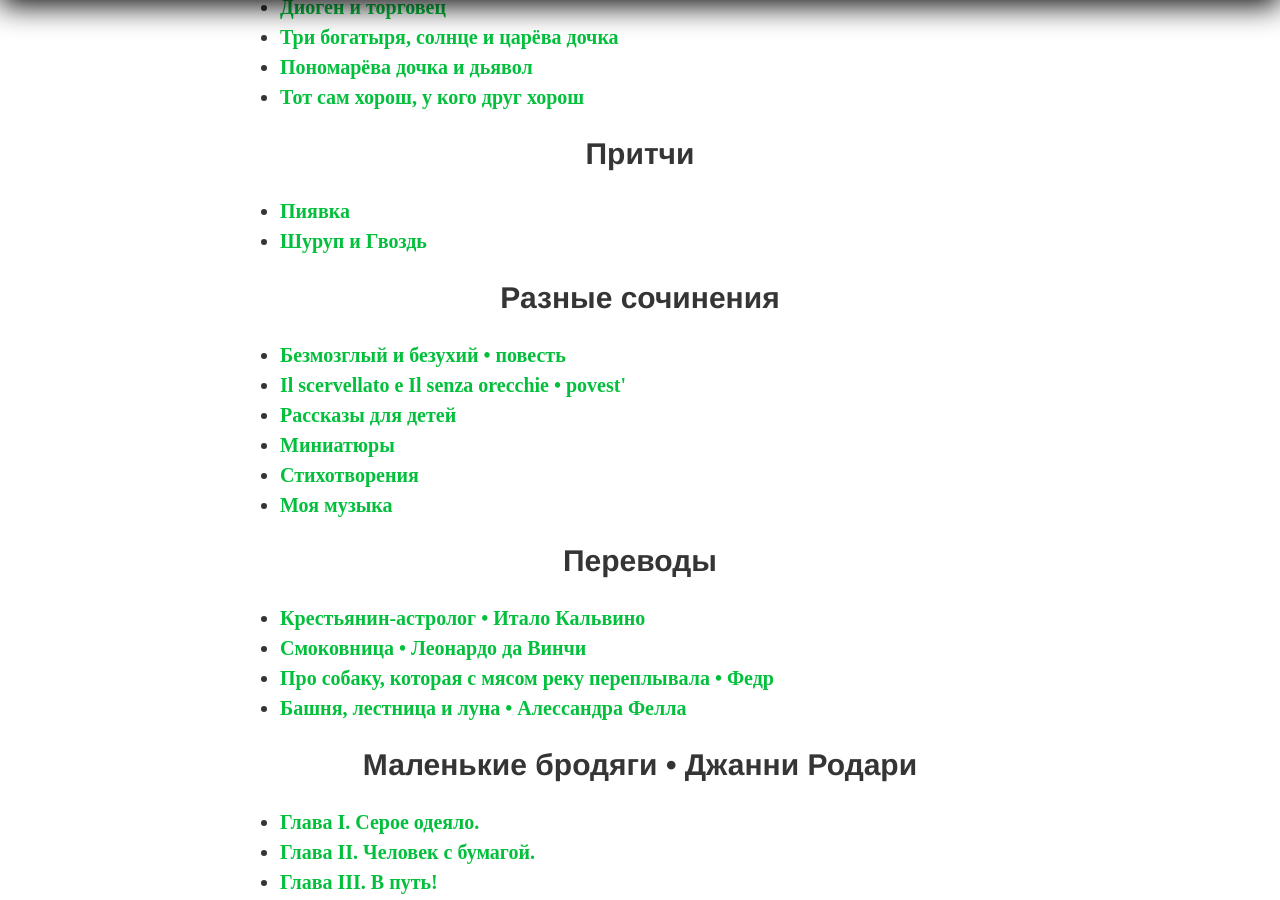
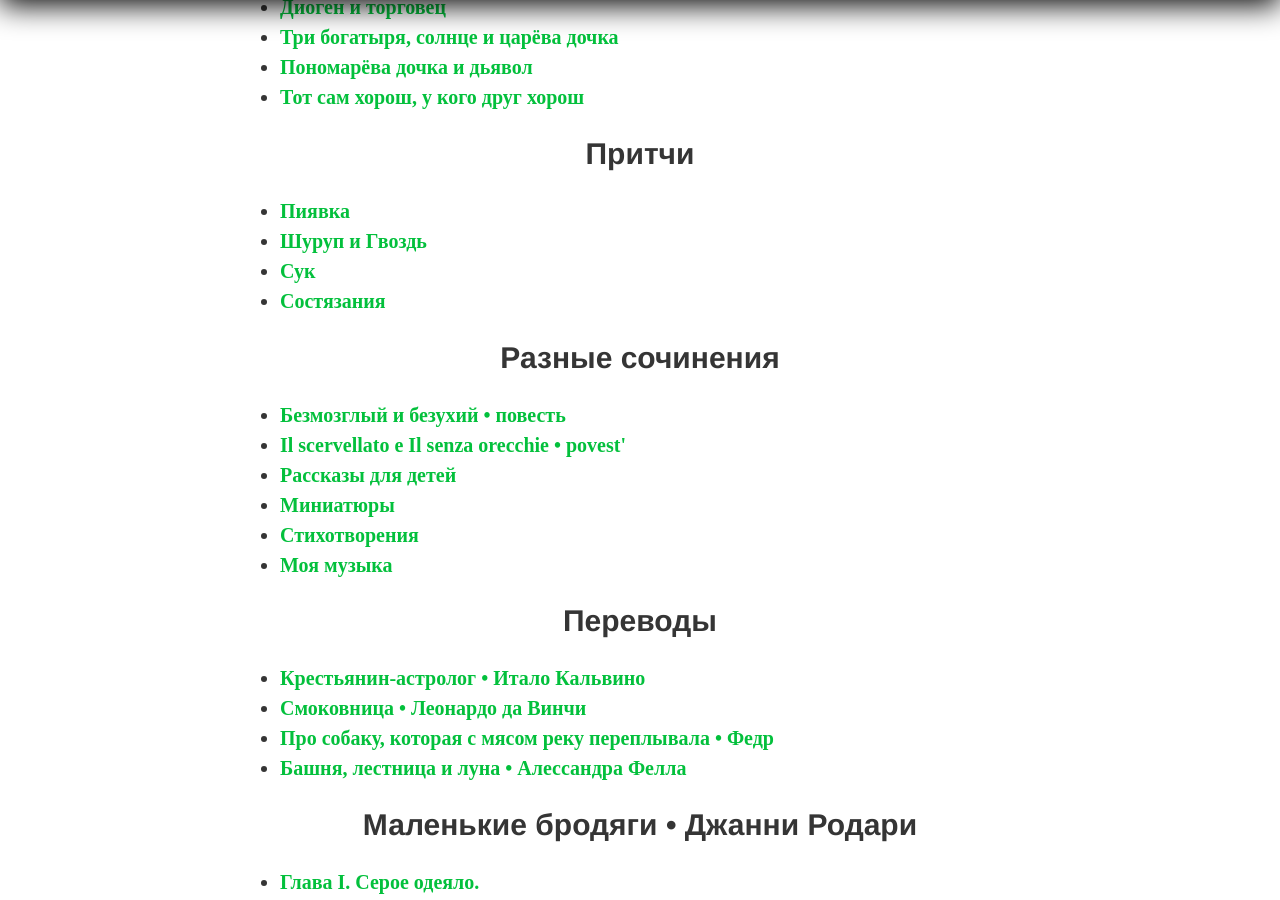
Before and after one commit to postolny/postolny.github.io, a Jekyll site: the page built from _pages/indice.html, in a window 1280 px wide and 900 px high, scrolled down 1013 px. Built offline with Jekyll 4.4.1, drawn with Linux system fonts in a browser that asks for light colours.

Commit message:
Add files via upload

```diff
--- a/_data/indice.yml
+++ b/_data/indice.yml
@@ -45,6 +45,10 @@ libri:
         url: /la-mignatta/
       - page: Шуруп и Гвоздь
         url: /shurup-i-gvozd/
+      - page: Сук
+        url: /suk/
+      - page: Состязания
+        url: /sostyazaniya/
   - titolo: Разные сочинения
     subfolderitems:
       - page: Безмозглый и безухий • повесть
```
